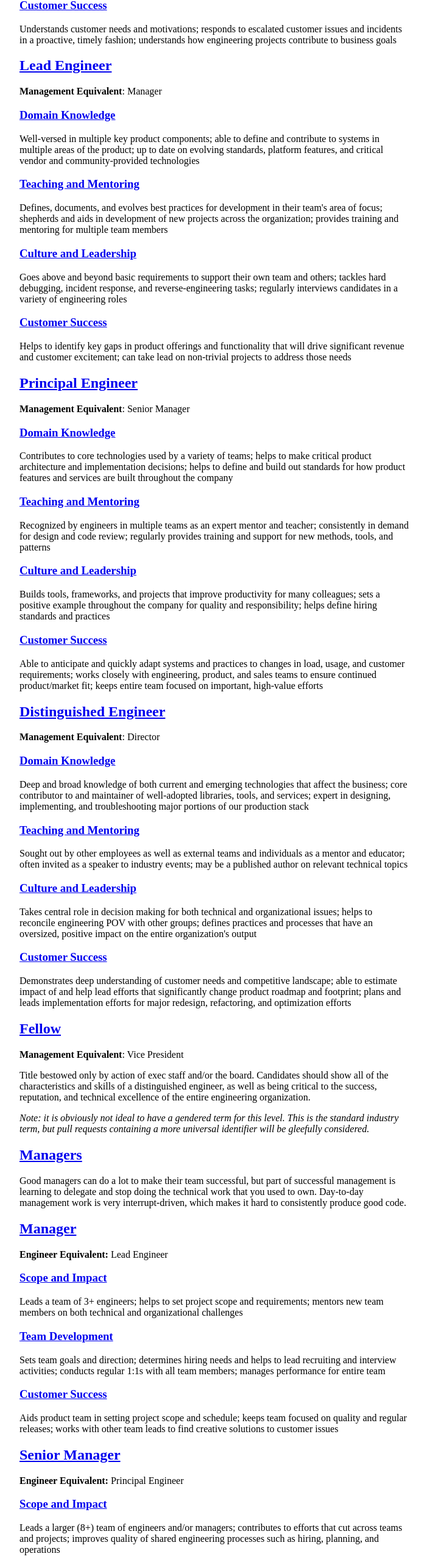
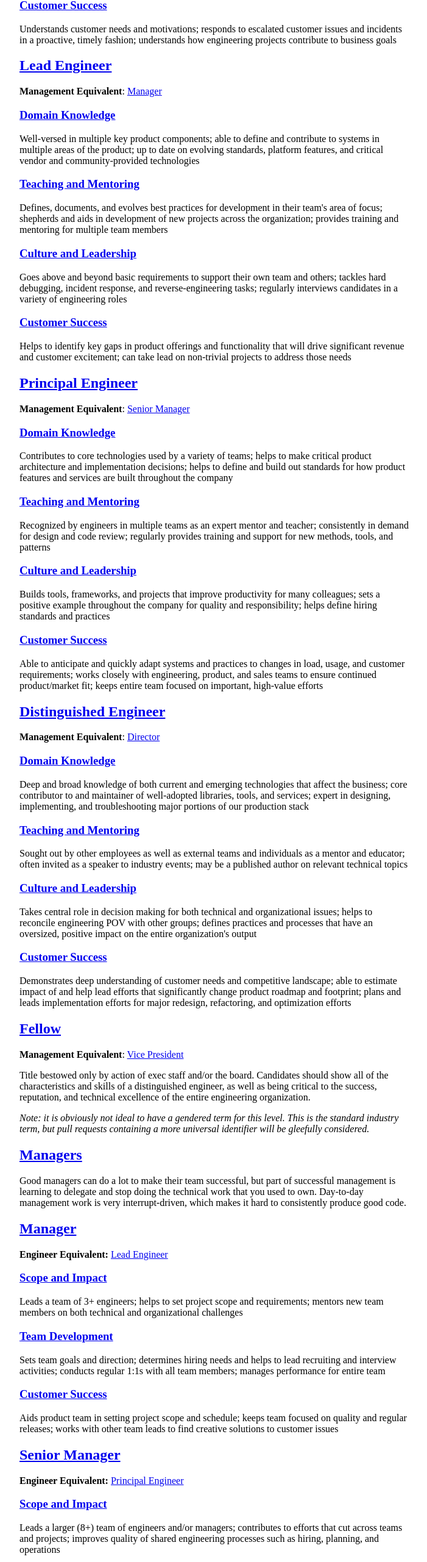
Before and after one commit to urbanairship/techladder, a plain HTML site: page eng.html in a window 1280 px wide. Shown: the part 1518-4080 px from the top of the page at 61% size, without its empty margins (288-989 px from the left). Drawn offline with Linux system fonts and the light colour scheme.

Commit message:
Style changes and deep linking

```diff
--- a/eng.html
+++ b/eng.html
@@ -97,7 +97,7 @@
 </section>
 <section id="lead-engineer" class="level2">
 <h2><a href="#lead-engineer">Lead Engineer</a></h2>
-<p><strong>Management Equivalent</strong>: Manager</p>
+<p><strong>Management Equivalent</strong>: <a href="#manager">Manager</a></p>
 <section id="domain-knowledge-3" class="level3">
 <h3><a href="#domain-knowledge-3">Domain Knowledge</a></h3>
 <p>Well-versed in multiple key product components; able to define and contribute to systems in multiple areas of the product; up to date on evolving standards, platform features, and critical vendor and community-provided technologies</p>
@@ -117,7 +117,7 @@
 </section>
 <section id="principal-engineer" class="level2">
 <h2><a href="#principal-engineer">Principal Engineer</a></h2>
-<p><strong>Management Equivalent</strong>: Senior Manager</p>
+<p><strong>Management Equivalent</strong>: <a href="#senior-manager">Senior Manager</a></p>
 <section id="domain-knowledge-4" class="level3">
 <h3><a href="#domain-knowledge-4">Domain Knowledge</a></h3>
 <p>Contributes to core technologies used by a variety of teams; helps to make critical product architecture and implementation decisions; helps to define and build out standards for how product features and services are built throughout the company</p>
@@ -137,7 +137,7 @@
 </section>
 <section id="distinguished-engineer" class="level2">
 <h2><a href="#distinguished-engineer">Distinguished Engineer</a></h2>
-<p><strong>Management Equivalent</strong>: Director</p>
+<p><strong>Management Equivalent</strong>: <a href="#director">Director</a></p>
 <section id="domain-knowledge-5" class="level3">
 <h3><a href="#domain-knowledge-5">Domain Knowledge</a></h3>
 <p>Deep and broad knowledge of both current and emerging technologies that affect the business; core contributor to and maintainer of well-adopted libraries, tools, and services; expert in designing, implementing, and troubleshooting major portions of our production stack</p>
@@ -157,7 +157,7 @@
 </section>
 <section id="fellow" class="level2">
 <h2><a href="#fellow">Fellow</a></h2>
-<p><strong>Management Equivalent</strong>: Vice President</p>
+<p><strong>Management Equivalent</strong>: <a href="#vice-president">Vice President</a></p>
 <p>Title bestowed only by action of exec staff and/or the board. Candidates should show all of the characteristics and skills of a distinguished engineer, as well as being critical to the success, reputation, and technical excellence of the entire engineering organization.</p>
 <p><em>Note: it is obviously not ideal to have a gendered term for this level. This is the standard industry term, but pull requests containing a more universal identifier will be gleefully considered.</em></p>
 </section>
@@ -167,7 +167,7 @@
 <p>Good managers can do a lot to make their team successful, but part of successful management is learning to delegate and stop doing the technical work that you used to own. Day-to-day management work is very interrupt-driven, which makes it hard to consistently produce good code.</p>
 <section id="manager" class="level2">
 <h2><a href="#manager">Manager</a></h2>
-<p><strong>Engineer Equivalent:</strong> Lead Engineer</p>
+<p><strong>Engineer Equivalent:</strong> <a href="#lead-engineer">Lead Engineer</a></p>
 <section id="scope-and-impact" class="level3">
 <h3><a href="#scope-and-impact">Scope and Impact</a></h3>
 <p>Leads a team of 3+ engineers; helps to set project scope and requirements; mentors new team members on both technical and organizational challenges</p>
@@ -183,7 +183,7 @@
 </section>
 <section id="senior-manager" class="level2">
 <h2><a href="#senior-manager">Senior Manager</a></h2>
-<p><strong>Engineer Equivalent:</strong> Principal Engineer</p>
+<p><strong>Engineer Equivalent:</strong> <a href="#principal-engineer">Principal Engineer</a></p>
 <section id="scope-and-impact-1" class="level3">
 <h3><a href="#scope-and-impact-1">Scope and Impact</a></h3>
 <p>Leads a larger (8+) team of engineers and/or managers; contributes to efforts that cut across teams and projects; improves quality of shared engineering processes such as hiring, planning, and operations</p>
@@ -199,7 +199,7 @@
 </section>
 <section id="director" class="level2">
 <h2><a href="#director">Director</a></h2>
-<p><strong>Engineer Equivalent:</strong> Distinguished Engineer</p>
+<p><strong>Engineer Equivalent:</strong> <a href="#distinguished-engineer">Distinguished Engineer</a></p>
 <section id="scope-and-impact-2" class="level3">
 <h3><a href="#scope-and-impact-2">Scope and Impact</a></h3>
 <p>Sets cross-team direction and helps to define global engineering goals; identifies and manages programs to benefit entire engineering group; sets staffing and budget expectations for multiple teams and functional roles</p>
@@ -215,7 +215,7 @@
 </section>
 <section id="vice-president" class="level2">
 <h2><a href="#vice-president">Vice President</a></h2>
-<p><strong>Engineer Equivalent:</strong> Fellow</p>
+<p><strong>Engineer Equivalent:</strong> <a href="#fellow">Fellow</a></p>
 <section id="scope-and-impact-3" class="level3">
 <h3><a href="#scope-and-impact-3">Scope and Impact</a></h3>
 <p>Owns success of engineering and cross-functional goals; works with other executive leadership and the board to define long-term initiatives; represents the company with vendors, partners, and industry groups</p>
@@ -231,6 +231,7 @@
 </section>
 <section id="senior-vice-president-cto-cio" class="level2">
 <h2><a href="#senior-vice-president-cto-cio">Senior Vice President / CTO / CIO</a></h2>
+<p><strong>Engineer Equivalent:</strong> <em>n/a</em></p>
 <p>Titles bestowed only by decision of exec staff and/or the board. Candidates should be exceptional in their experience, impact on the organization, and degree of sustained leadership and vision.</p>
 </section>
 </section>
```
